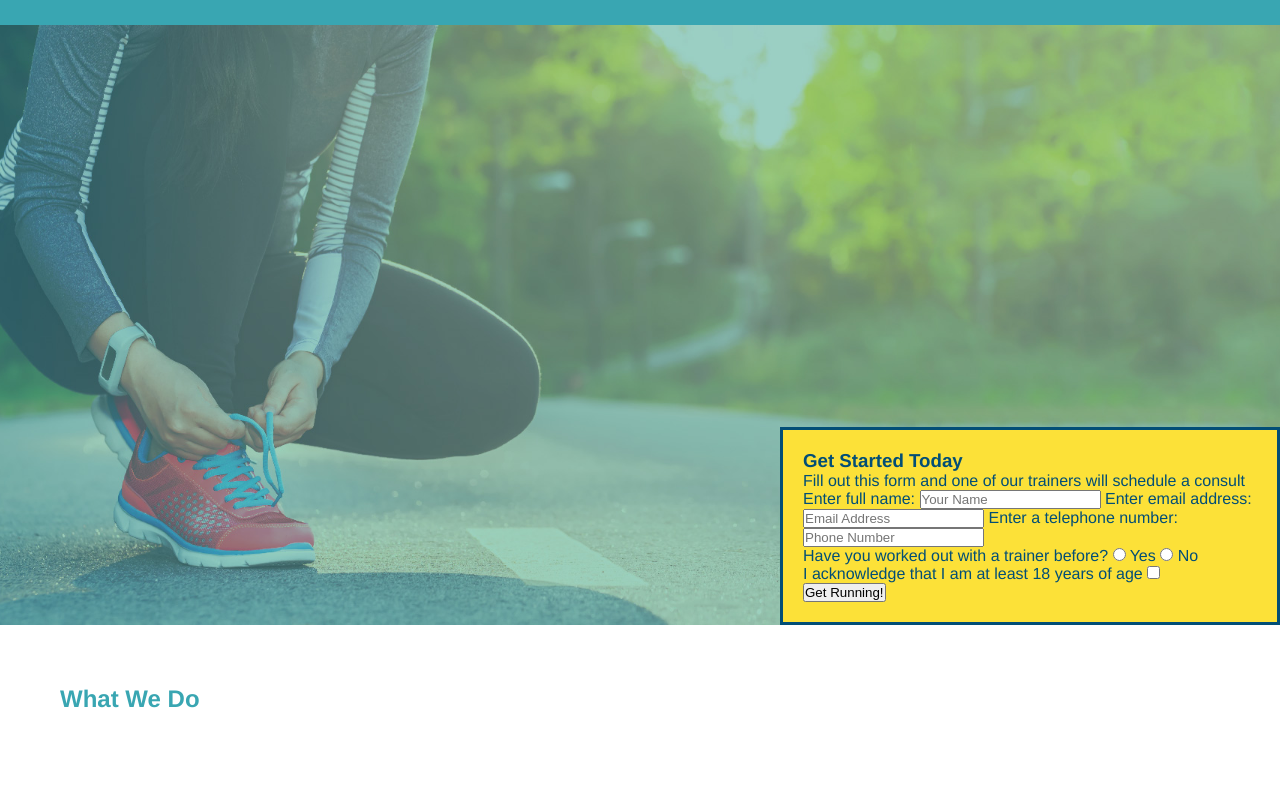
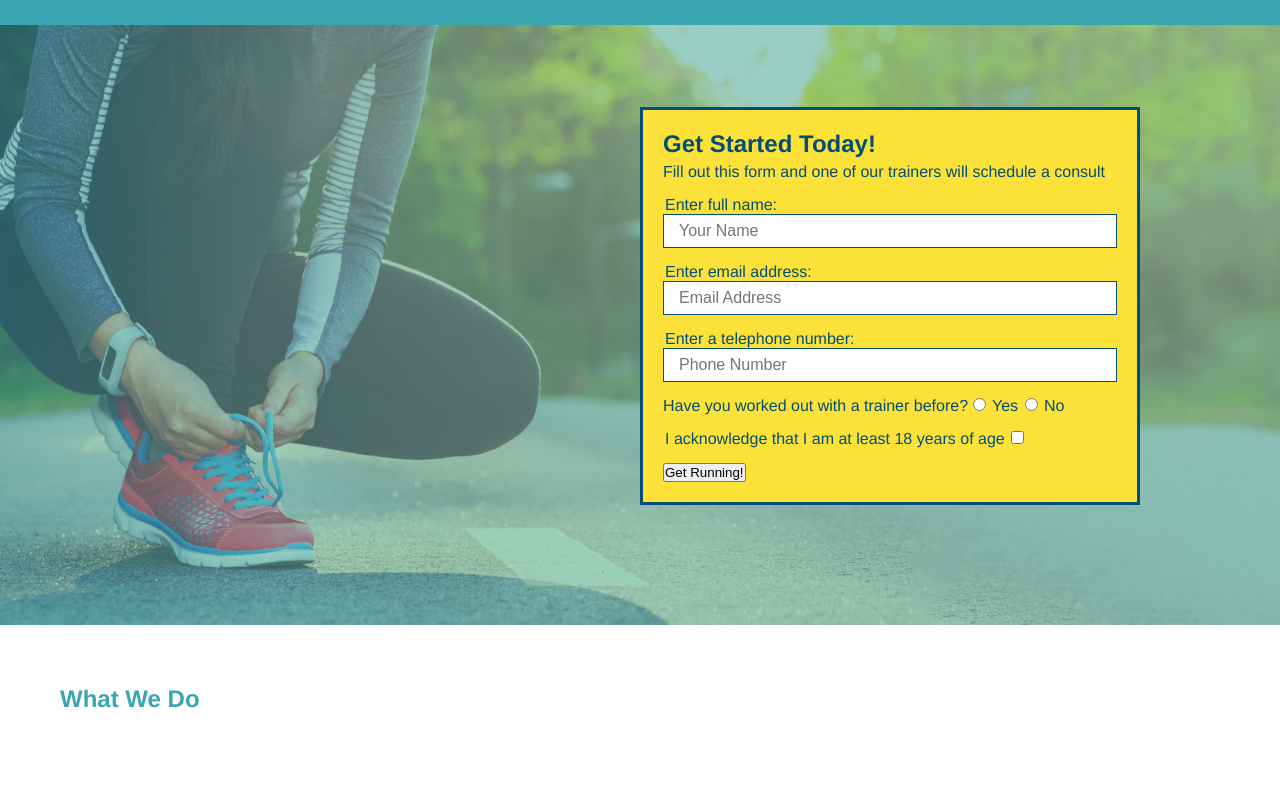
Before and after one commit to lanex187/run-buddy, a plain HTML site: page index.html in a window 1280 px wide. Shown: the part 97-894 px from the top of the page. Drawn offline with Linux system fonts and the light colour scheme.

Commit message:
1.3.6 style form element

```diff
--- a/assets/css/style.css
+++ b/assets/css/style.css
@@ -77,7 +77,7 @@ section {
     height: 600px;
     background-size: cover;
     background-position: center;
-    position: relative;
+    position: relative;     /*This enables the form container position to be relative to the hero section*/
 }
 /* Heor Style End */
 
@@ -86,8 +86,31 @@ section {
     background-color: #fce138;
     padding: 20px;
     width: 500px;
-    border: solid 3px #024e76;
+    border: solid 3px #024e76;   /*border-sylte, border-width, border-color*/
     position: absolute;                      /* static, relative, absolute, fixed */
-    bottom: 0px;
-    right: 0px;
+    bottom: 120px;
+    right: 140px;
 }
+
+.hero-form h3 {
+    margin: 0px;
+    font-size: 24px;
+}
+
+.hero-form p {
+    margin: 5px 0 15px 0;
+}
+
+.form-input {
+    border: solid 1px #024e76;
+    display: block;
+    font-size: 16px;
+    width: 100%;
+    padding: 7px 15px;
+    color: #024e76;
+    margin-bottom: 15px;
+}
+
+.hero-form label {
+    margin: 0px 2px;
+}
--- a/index.html
+++ b/index.html
@@ -8,7 +8,7 @@
 
         <meta charset="UTF-8"/>
         <h1>
-            <a href="/">Run Buddy</a>
+            <a href="/">RUN BUDDY</a>
         </h1>
 
         <nav>
@@ -37,18 +37,18 @@
     <!-- hero/jumbotron-->
     <section class="hero">
         <div class="hero-form">
-            <h3>Get Started Today</h3>
+            <h3>Get Started Today!</h3>
 
             <p>Fill out this form and one of our trainers will schedule a consult</p>
 
             <!-- Add form element-->
             <form>
                 <label for="name">Enter full name:</label>
-                <input type="text" placeholder="Your Name" name="name" id="name" />
+                <input type="text" placeholder="Your Name" name="name" id="name" class="form-input"/>
                 <label for="email">Enter email address:</label>
-                <input type="email" placeholder="Email Address" name="email" id="email" />
+                <input type="email" placeholder="Email Address" name="email" id="email" class="form-input"/>
                 <label for="phone">Enter a telephone number:</label>
-                <input type="tel" placeholder="Phone Number" name="phone" id="phone" />
+                <input type="tel" placeholder="Phone Number" name="phone" id="phone" class="form-input"/>
 
                 <p>
                     Have you worked out with a trainer before?
```
